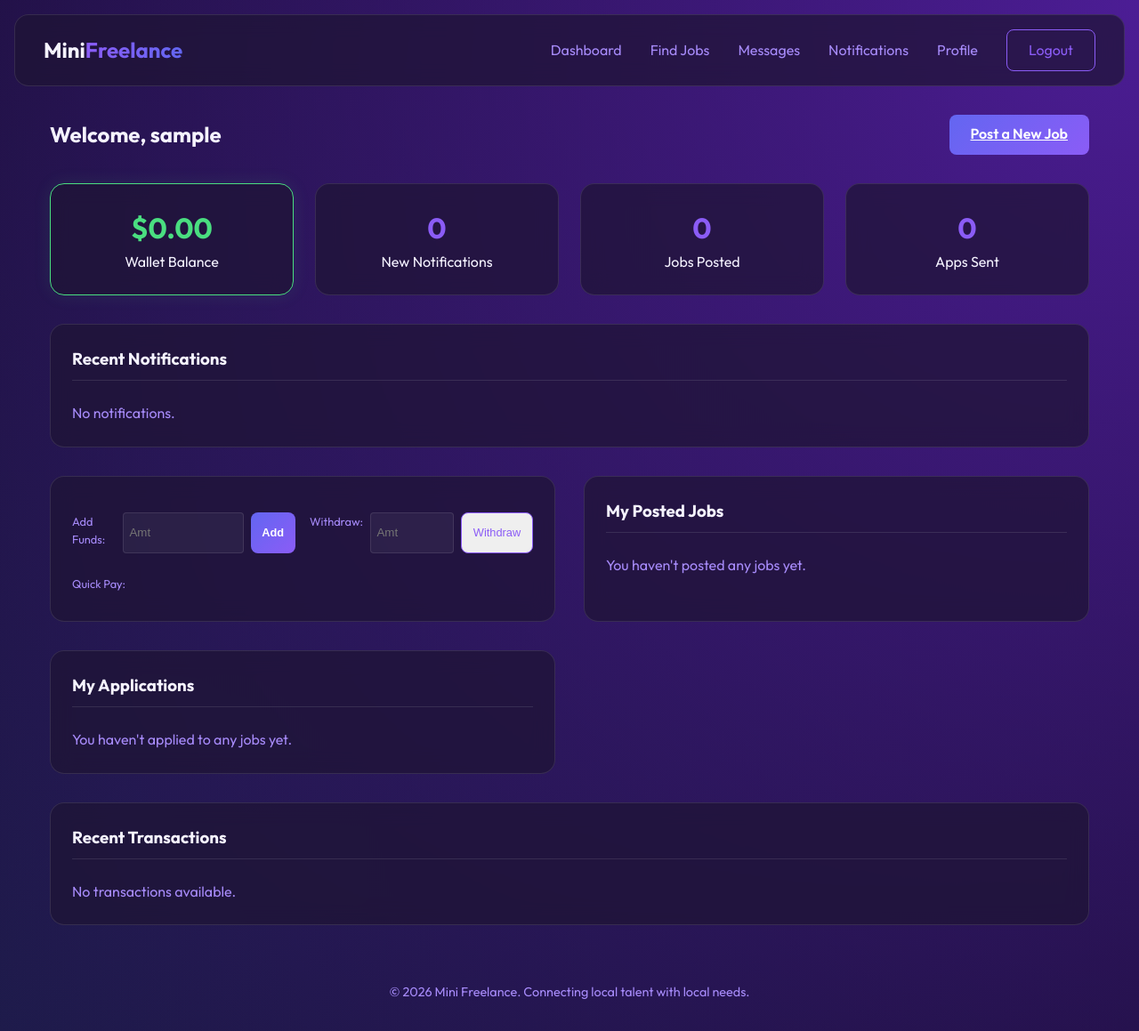
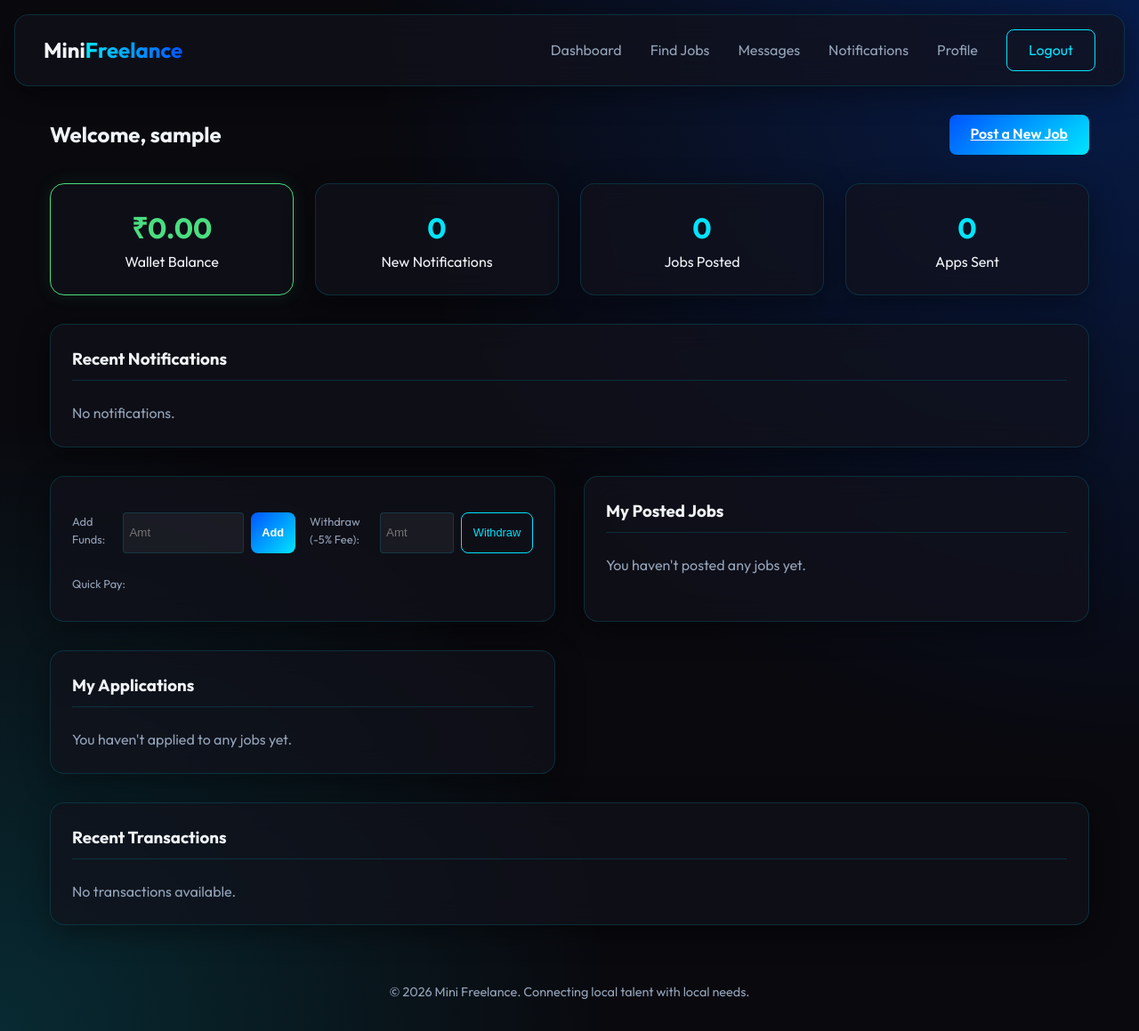
Before and after one commit to vijaya6997/my-app, a Flask app: page /dashboard in a window 1280 px wide. Shown: the whole page at 89% size. Run offline with Flask 3, Linux system fonts and the light colour scheme; the visitor is signed in with stand-in values (Sample User, id 1); data that the repository does not hold is empty.

Commit message:
Update app: Indian Rupees, Admin Commission, Better Theme

```diff
--- a/app/models.py
+++ b/app/models.py
@@ -15,6 +15,7 @@ class User(UserMixin, db.Model):
     is_admin = db.Column(db.Boolean, default=False)
     user_type = db.Column(db.String(20), default='seller') # buyer, seller
     balance = db.Column(db.Float, default=0.0)
+    platform_balance = db.Column(db.Float, default=0.0)
     created_at = db.Column(db.DateTime, default=datetime.utcnow)
 
     notifications = db.relationship('Notification', backref='user', lazy=True)
--- a/app/routes/main.py
+++ b/app/routes/main.py
@@ -20,6 +20,28 @@ def dashboard():
     txs = Transaction.query.filter_by(user_id=current_user.id).order_by(Transaction.timestamp.desc()).limit(10).all()
     return render_template('dashboard.html', jobs=jobs, apps=apps, transactions=txs)
 
+@main.route('/wallet/admin_withdraw', methods=['POST'])
+@login_required
+def admin_withdraw():
+    if not current_user.is_admin:
+        flash('Unauthorized.', 'danger')
+        return redirect(url_for('main.dashboard'))
+
+    amount = float(request.form.get('amount', 0))
+    if amount <= 0:
+        flash('Invalid amount.', 'danger')
+    elif current_user.platform_balance < amount:
+        flash('Insufficient platform balance.', 'danger')
+    else:
+        current_user.platform_balance -= amount
+        from app.models import Transaction
+        tx = Transaction(user_id=current_user.id, amount=amount, type='debit', description='Platform Admin Withdrawal')
+        db.session.add(tx)
+        db.session.commit()
+        flash(f'Successfully withdrew ₹{amount:.2f} from the Platform Wallet!', 'success')
+
+    return redirect(url_for('main.dashboard'))
+
 @main.route('/wallet/add', methods=['POST'])
 @login_required
 def add_funds():
@@ -30,7 +52,7 @@ def add_funds():
         tx = Transaction(user_id=current_user.id, amount=amount, type='credit', description='Added funds')
         db.session.add(tx)
         db.session.commit()
-        flash(f'Successfully added ${amount:.2f} to your wallet!', 'success')
+        flash(f'Successfully added ₹{amount:.2f} to your wallet!', 'success')
     return redirect(url_for('main.dashboard'))
 
 @main.route('/wallet/withdraw', methods=['POST'])
@@ -42,13 +64,40 @@ def withdraw_funds():
     elif current_user.balance < amount:
         flash('Insufficient balance for withdrawal.', 'danger')
     else:
-        current_user.balance -= amount
         from app.models import Transaction
-        tx = Transaction(user_id=current_user.id, amount=amount, type='debit', description='Withdrawal')
-        db.session.add(tx)
-        db.session.commit()
-        flash(f'Successfully withdrew ${amount:.2f}!', 'success')
+
+        # Calculate 5% withdrawal fee
+        admin = User.query.filter_by(is_admin=True).first()
+
+        if admin and current_user.id != admin.id:
+            withdrawal_fee = amount * 0.05
+            actual_withdrawal = amount - withdrawal_fee
+
+            # Update balances
+            current_user.balance -= amount
+            admin.platform_balance += withdrawal_fee
+
+            # Record transactions
+            tx = Transaction(user_id=current_user.id, amount=amount, type='debit',
+                             description=f'Withdrawal (includes 5% fee)')
+            tx_admin = Transaction(user_id=admin.id, amount=withdrawal_fee, type='credit',
+                                   description=f"5% Platform Fee from Withdrawal ({current_user.username})")
+
+            db.session.add(tx)
+            db.session.add(tx_admin)
+            db.session.commit()
+            flash(f'Successfully withdrew ₹{actual_withdrawal:.2f}! (A 5% platform fee of ₹{withdrawal_fee:.2f} was applied)', 'success')
+
+        else:
+            # Admins don't pay withdrawal fees
+            current_user.balance -= amount
+            tx = Transaction(user_id=current_user.id, amount=amount, type='debit', description='Withdrawal')
+            db.session.add(tx)
+            db.session.commit()
+            flash(f'Successfully withdrew ₹{amount:.2f}!', 'success')
+
     return redirect(url_for('main.dashboard'))
+
 
 @main.route('/jobs/<int:job_id>/pay', methods=['POST'])
 @login_required
@@ -81,23 +130,45 @@ def pay_job(job_id):
         flash('Insufficient balance in wallet.', 'danger')
         return redirect(url_for('main.dashboard'))
 
-    # Perform secure double-entry transaction
-    current_user.balance -= job.budget
-    seller.balance += job.budget
-    job.status = 'completed'
+    # Calculate and distribute funds
+    admin = User.query.filter_by(is_admin=True).first()
 
-    # Record debit for buyer
-    tx_debit = Transaction(user_id=current_user.id, amount=job.budget, type='debit',
-                           description=f"Paid {seller.username} for '{job.title}'")
-    # Record credit for seller
-    tx_credit = Transaction(user_id=seller.id, amount=job.budget, type='credit',
-                            description=f"Received payment from {current_user.username} for '{job.title}'")
+    if admin and seller.id != admin.id:
+        commission = job.budget * 0.05
+        seller_earnings = job.budget - commission
 
-    db.session.add(tx_debit)
-    db.session.add(tx_credit)
+        current_user.balance -= job.budget
+        seller.balance += seller_earnings
+        admin.platform_balance += commission
+
+        job.status = 'completed'
+
+        tx_debit = Transaction(user_id=current_user.id, amount=job.budget, type='debit',
+                               description=f"Paid {seller.username} for '{job.title}'")
+        tx_credit = Transaction(user_id=seller.id, amount=seller_earnings, type='credit',
+                                description=f"Received payment for '{job.title}' (after 5% fee)")
+        tx_admin = Transaction(user_id=admin.id, amount=commission, type='credit',
+                               description=f"5% Platform Fee from '{job.title}'")
+
+        db.session.add(tx_debit)
+        db.session.add(tx_credit)
+        db.session.add(tx_admin)
+    else:
+        current_user.balance -= job.budget
+        seller.balance += job.budget
+        job.status = 'completed'
+
+        tx_debit = Transaction(user_id=current_user.id, amount=job.budget, type='debit',
+                               description=f"Paid {seller.username} for '{job.title}'")
+        tx_credit = Transaction(user_id=seller.id, amount=job.budget, type='credit',
+                                description=f"Received payment from {current_user.username} for '{job.title}'")
+
+        db.session.add(tx_debit)
+        db.session.add(tx_credit)
+
     db.session.commit()
 
-    flash(f'Payment of ${job.budget:.2f} sent to {seller.username}!', 'success')
+    flash(f'Payment of ₹{job.budget:.2f} sent to {seller.username}!', 'success')
     return redirect(url_for('main.dashboard'))
 
 @main.route('/profile/<username>')
--- a/app/static/css/style.css
+++ b/app/static/css/style.css
@@ -1,12 +1,12 @@
 :root {
-    --primary: #8b5cf6;
-    --secondary: #6366f1;
-    --bg-dark: #0f0720;
-    --bg-card: rgba(31, 21, 52, 0.7);
-    --text-main: #f5f3ff;
-    --text-muted: #a78bfa;
-    --accent: #f472b6;
-    --glass-border: rgba(255, 255, 255, 0.1);
+    --primary: #00e5ff;
+    --secondary: #0055ff;
+    --bg-dark: #09090e;
+    --bg-card: rgba(18, 18, 28, 0.7);
+    --text-main: #f0f4f8;
+    --text-muted: #94a3b8;
+    --accent: #ff2a5f;
+    --glass-border: rgba(0, 229, 255, 0.15);
 }
 
 * {
@@ -18,8 +18,9 @@
 body {
     font-family: 'Outfit', sans-serif;
     background-color: var(--bg-dark);
-    background-image: radial-gradient(circle at top right, #4c1d95, transparent),
-        radial-gradient(circle at bottom left, #1e1b4b, transparent);
+    background-image:
+        radial-gradient(circle at top right, rgba(0, 85, 255, 0.25), transparent 50%),
+        radial-gradient(circle at bottom left, rgba(0, 229, 255, 0.15), transparent 40%);
     color: var(--text-main);
     line-height: 1.6;
     min-height: 100vh;
@@ -27,10 +28,17 @@ body {
 
 .glass {
     background: var(--bg-card);
-    backdrop-filter: blur(12px);
-    -webkit-backdrop-filter: blur(12px);
+    backdrop-filter: blur(16px);
+    -webkit-backdrop-filter: blur(16px);
     border: 1px solid var(--glass-border);
     border-radius: 16px;
+    box-shadow: 0 8px 32px 0 rgba(0, 0, 0, 0.4);
+    transition: transform 0.3s ease, border-color 0.3s ease, box-shadow 0.3s ease;
+}
+
+.glass:hover {
+    border-color: rgba(0, 229, 255, 0.3);
+    box-shadow: 0 8px 32px 0 rgba(0, 229, 255, 0.08);
 }
 
 .navbar {
@@ -89,11 +97,13 @@ body {
     text-decoration: none;
     color: var(--text-muted);
     font-weight: 500;
-    transition: 0.3s;
+    transition: all 0.3s ease;
 }
 
 .nav-links a:hover {
     color: var(--primary);
+    text-shadow: 0 0 10px rgba(0, 229, 255, 0.5);
+    transform: translateY(-1px);
 }
 
 .btn-primary {
@@ -104,6 +114,12 @@ body {
     border: none;
     cursor: pointer;
     font-weight: 600;
+    transition: transform 0.3s ease, box-shadow 0.3s ease;
+}
+
+.btn-primary:hover {
+    transform: translateY(-2px);
+    box-shadow: 0 4px 15px rgba(0, 229, 255, 0.4);
 }
 
 .btn-outline {
@@ -111,6 +127,14 @@ body {
     padding: 0.6rem 1.5rem;
     border-radius: 8px;
     color: var(--primary) !important;
+    transition: all 0.3s ease;
+    background: transparent;
+}
+
+.btn-outline:hover {
+    background: rgba(0, 229, 255, 0.1);
+    transform: translateY(-2px);
+    box-shadow: 0 4px 15px rgba(0, 229, 255, 0.2);
 }
 
 .content-container {
--- a/app/templates/dashboard.html
+++ b/app/templates/dashboard.html
@@ -6,9 +6,11 @@
     <a href="{{ url_for('jobs.post_job') }}" class="btn-primary">Post a New Job</a>
 </div>
 
+
+
 <div class="stats-grid">
     <div class="stat-card glass accent">
-        <h3>${{ "%.2f"|format(current_user.balance) }}</h3>
+        <h3>₹{{ "%.2f"|format(current_user.balance) }}</h3>
         <p>Wallet Balance</p>
     </div>
     <div class="stat-card glass">
@@ -51,7 +53,7 @@
                 </div>
             </form>
             <form action="{{ url_for('main.withdraw_funds') }}" method="POST" class="add-funds-form">
-                <p class="muted" style="font-size: 0.8rem; margin-bottom: 0.3rem;">Withdraw:</p>
+                <p class="muted" style="font-size: 0.8rem; margin-bottom: 0.3rem;">Withdraw (-5% Fee):</p>
                 <div style="display: flex; gap: 0.5rem;">
                     <input type="number" name="amount" placeholder="Amt" min="1" step="0.01" required
                         style="background: rgba(255,255,255,0.05); border: 1px solid var(--glass-border); color: white; border-radius: 4px; padding: 0.4rem; width: 100%;">
@@ -67,7 +69,7 @@
                 <span>{{ job.title }}</span>
                 <form action="{{ url_for('main.pay_job', job_id=job.id) }}" method="POST">
                     <button type="submit" class="btn-outline btn-sm" {% if current_user.balance < job.budget %}disabled
-                        title="Insufficient Funds" {% endif %}>Pay ${{ job.budget }}</button>
+                        title="Insufficient Funds" {% endif %}>Pay ₹{{ job.budget }}</button>
                 </form>
             </div>
             {% endfor %}
@@ -131,7 +133,7 @@
                             </span>
                         </td>
                         <td class="tx-amount {{ tx.type }}">
-                            {% if tx.type == 'credit' %}+{% else %}-{% endif %}${{ "%.2f"|format(tx.amount) }}
+                            {% if tx.type == 'credit' %}+{% else %}-{% endif %}₹{{ "%.2f"|format(tx.amount) }}
                         </td>
                         <td style="color: var(--text-muted); font-size: 0.85rem;">{{ tx.timestamp.strftime('%m/%d
                             %H:%M') }}</td>
--- a/app/templates/jobs/job_detail.html
+++ b/app/templates/jobs/job_detail.html
@@ -9,7 +9,7 @@
                 <p class="meta">Posted by <a href="{{ url_for('main.profile', username=job.poster.username) }}">{{
                         job.poster.username }}</a> on {{ job.created_at.strftime('%Y-%m-%d') }}</p>
             </div>
-            <div class="budget-tag">${{ job.budget }}</div>
+            <div class="budget-tag">₹{{ job.budget }}</div>
         </div>
 
         <div class="detail-section">
@@ -153,13 +153,13 @@
                 everything is correct, release the payment.</p>
             <form action="{{ url_for('main.pay_job', job_id=job.id) }}" method="POST">
                 <button type="submit" class="btn-primary" style="width: 100%;"
-                    onclick="return confirm('Release payment of ${{ job.budget }}?')">Approve & Release Payment</button>
+                    onclick="return confirm('Release payment of ₹{{ job.budget }}?')">Approve & Release Payment</button>
             </form>
         </div>
         {% elif job.status == 'completed' %}
         <div class="stat-card glass accent" style="padding: 1rem; text-align: left;">
             <p><strong>Job Completed</strong></p>
-            <p style="font-size: 0.8rem;">Payment of ${{ job.budget }} has been released to {{ job.worker.username }}.
+            <p style="font-size: 0.8rem;">Payment of ₹{{ job.budget }} has been released to {{ job.worker.username }}.
             </p>
         </div>
         {% endif %}
--- a/app/templates/jobs/jobs.html
+++ b/app/templates/jobs/jobs.html
@@ -18,7 +18,7 @@
     <div class="job-card glass slide-in">
         <div class="job-card-header">
             <h3>{{ job.title }}</h3>
-            <span class="budget">${{ job.budget }}</span>
+            <span class="budget">₹{{ job.budget }}</span>
         </div>
         <p class="job-desc">{{ job.description[:150] }}{% if job.description|length > 150 %}...{% endif %}</p>
         <div class="job-card-footer">
--- a/app/templates/jobs/post_job.html
+++ b/app/templates/jobs/post_job.html
@@ -10,7 +10,7 @@
                 <input type="text" name="title" required placeholder="e.g. Fix a leaky faucet">
             </div>
             <div class="form-group">
-                <label>Total Budget ($)</label>
+                <label>Total Budget (₹)</label>
                 <input type="number" name="budget" required placeholder="25">
             </div>
             <div class="form-group">
```
Also changed, not shown: app/static/uploads/my_image.jpeg (added), 2 other files.
